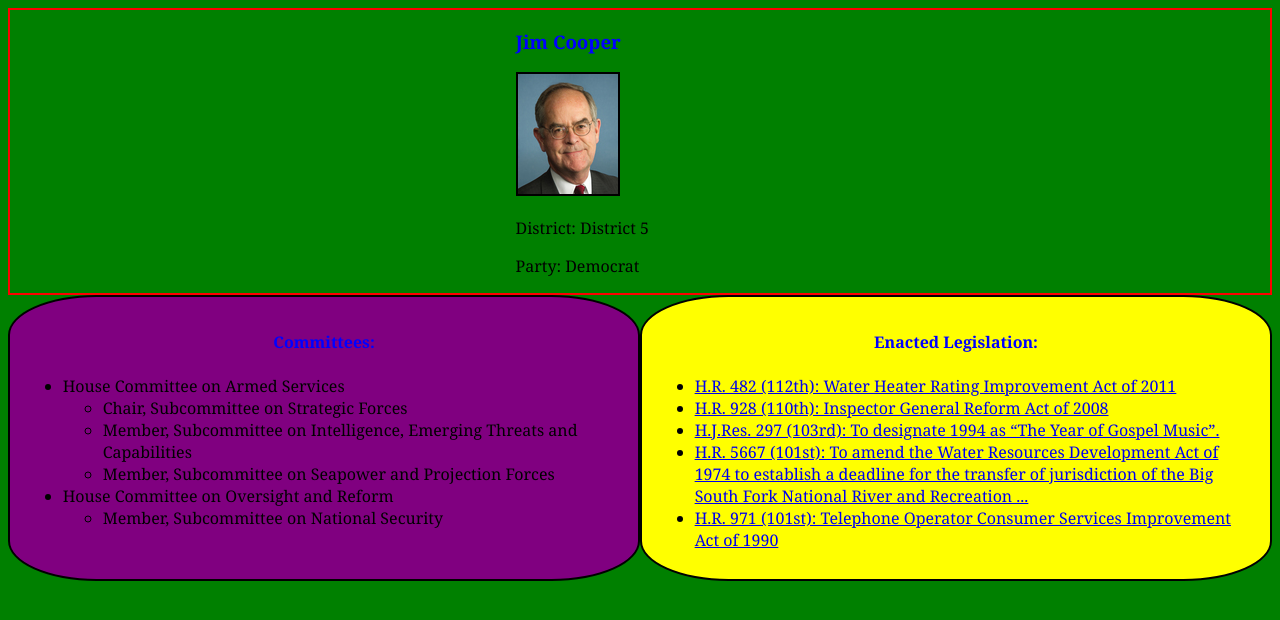
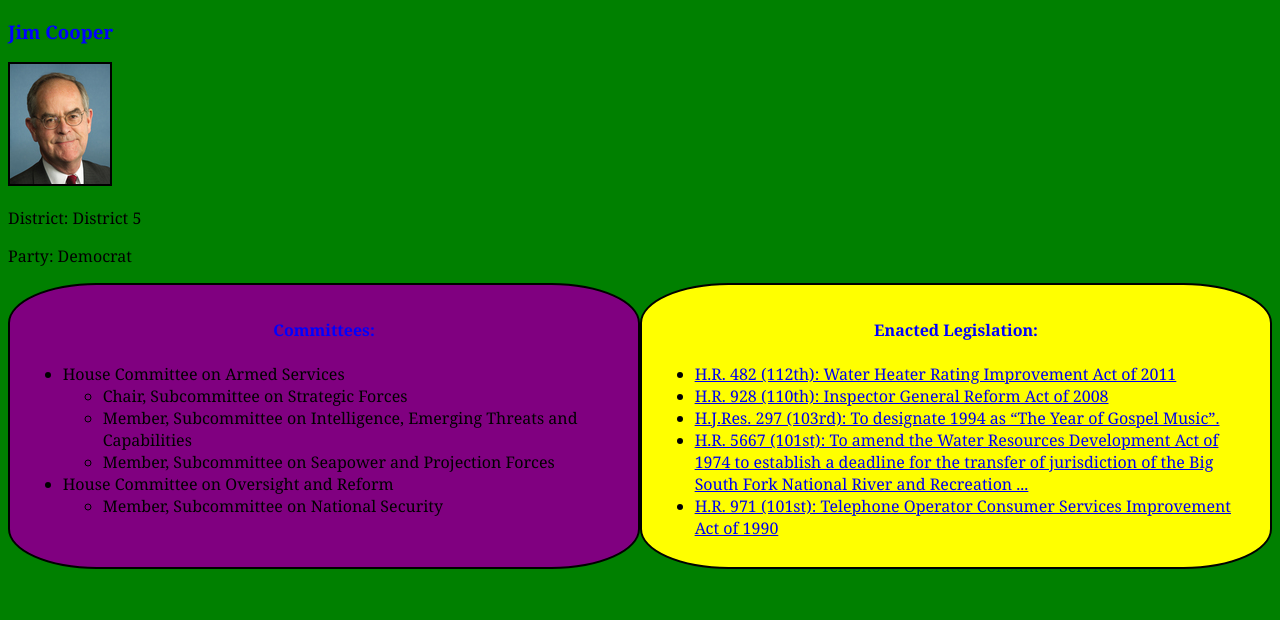
Before and after one commit to jameka23/chapter4, a plain HTML site: page index.html in a window 1280 px wide. Drawn offline with Linux system fonts and the light colour scheme.

Commit message:
Playing around with styling. Nothing major other than setting margin and padding to the candidate-info section in which I just made a div that would contain all the politician's info

```diff
--- a/index.html
+++ b/index.html
@@ -12,10 +12,13 @@
     <article id="candidate-profile">
         <!-- Basic Information Component -->
         <section class="basic-info">
-            <h1 class="header--xxl-xlarge">Jim Cooper</h1>
-            <img class="image image--border-thin" src="candidate.jpeg" alt="candidate picture">
-            <p class="para">District: District 5</p>
-            <p class="para">Party: Democrat </p>
+            <div class="candidate-info">
+                <h1 class="header--xxl-xlarge">Jim Cooper</h1>
+                <img class="image image--border-thin" src="candidate.jpeg" alt="candidate picture">
+                <p class="para">District: District 5</p>
+                <p class="para">Party: Democrat </p>
+            </div>
+
         </section>
         <div class="committe-leg-div">
             <section class="committee-section">
--- a/main.css
+++ b/main.css
@@ -5,9 +5,8 @@ body {
     font-family: Cambria, Cochin, Georgia, Times, 'Times New Roman', serif;
 }
 
-.basic-info {
-    padding: 0% 0% 0% 40%;
-    border: 2px solid red;
+.candidate-info {
+
 }
 
 .header--xxl-xlarge {
```
